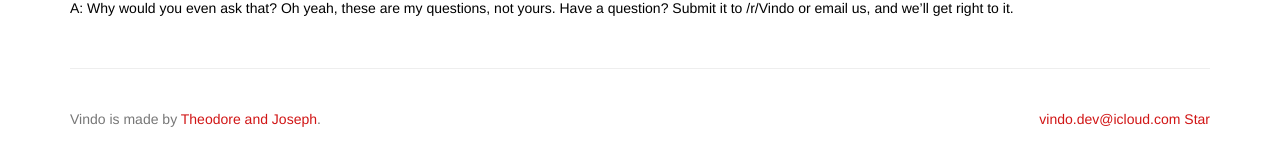
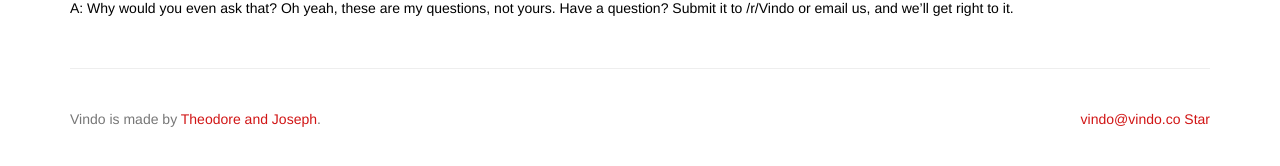
Before and after one commit to vindo-app/vindo, a Jekyll site: the page built from faq.md, in a window 1280 px wide. Shown: the part 244-410 px from the top of the page. Built offline with Jekyll 4.4.1, drawn with Linux system fonts in a browser that asks for light colours; nearby versions of some CDN libraries; comment, search, counter and statistics services are not loaded.

Commit message:
adjust email and domain

```diff
--- a/_config.yml
+++ b/_config.yml
@@ -2,7 +2,7 @@
 
 email: your-email@domain.com
 baseurl: "" # the subpath of your site, e.g. /blog/
-url: "http://vindo-app.github.io" # the base hostname & protocol for your site
+url: "http://vindo.co" # the base hostname & protocol for your site
 
 title: "Vindo: Run Windows Programs. On Mac."
 description: "Run Windows Programs. On Mac."
--- a/_includes/footer.html
+++ b/_includes/footer.html
@@ -3,7 +3,7 @@
         <hr class="footer-divider">
 
         <p class="pull-right">
-            <a href="vindo.dev@icloud.com">vindo.dev@icloud.com</a>
+            <a href="vindo@vindo.co">vindo@vindo.co</a>
             <a class="github-button" href="https://github.com/vindo-app/vindo" data-icon="octicon-star" data-count-href="/vindo-app/vindo/stargazers" data-count-api="/repos/vindo-app/vindo#stargazers_count" data-count-aria-label="# stargazers on GitHub" aria-label="Star vindo-app/vindo on GitHub">Star</a>
         </p>
 
```
